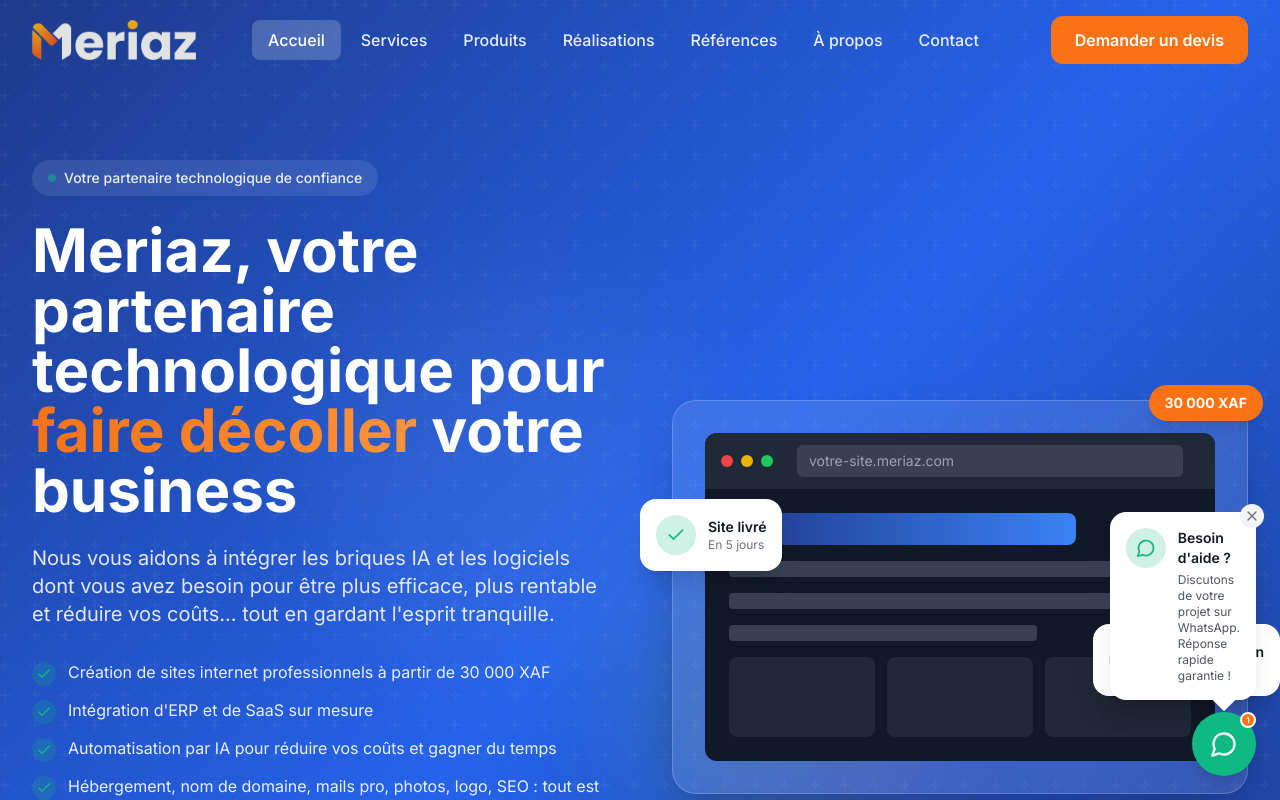
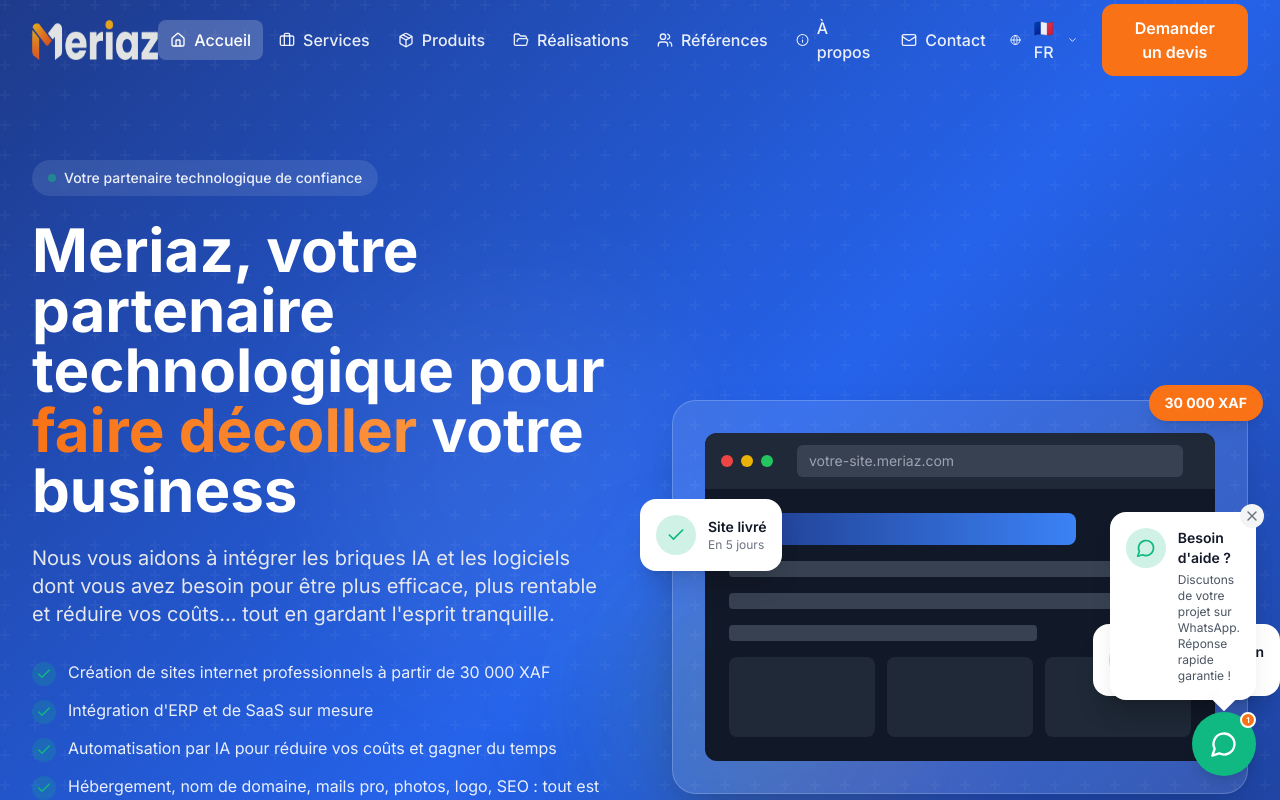
Before and after one commit to suzy289/meriaz-web, a Next.js app: page / in a window 1280 px wide. Shown: the top 800 px of the page. Built offline with nearby package versions, Linux system fonts and the light colour scheme.

Commit message:
Ajout icones navigation et selecteur de langue FR/EN dans le Header

```diff
--- a/src/components/layout/Header.tsx
+++ b/src/components/layout/Header.tsx
@@ -4,23 +4,42 @@
 import Image from 'next/image'
 import Link from 'next/link'
 import { usePathname } from 'next/navigation'
-import { Menu, X } from 'lucide-react'
+import {
+  Menu,
+  X,
+  Home,
+  Briefcase,
+  Package,
+  FolderOpen,
+  Users,
+  Info,
+  Mail,
+  Globe,
+  ChevronDown
+} from 'lucide-react'
 import { cn, scrollToSection } from '@/lib/utils'
 import Button from '@/components/ui/Button'
 
 const navItems = [
-  { label: 'Accueil', href: '/', isPage: true },
-  { label: 'Services', href: 'services', isPage: false },
-  { label: 'Produits', href: 'products', isPage: false },
-  { label: 'Réalisations', href: 'portfolio', isPage: false },
-  { label: 'Références', href: '/references', isPage: true },
-  { label: 'À propos', href: '/a-propos', isPage: true },
-  { label: 'Contact', href: '/contact', isPage: true },
+  { label: 'Accueil', labelEn: 'Home', href: '/', isPage: true, icon: Home },
+  { label: 'Services', labelEn: 'Services', href: 'services', isPage: false, icon: Briefcase },
+  { label: 'Produits', labelEn: 'Products', href: 'products', isPage: false, icon: Package },
+  { label: 'Réalisations', labelEn: 'Portfolio', href: 'portfolio', isPage: false, icon: FolderOpen },
+  { label: 'Références', labelEn: 'References', href: '/references', isPage: true, icon: Users },
+  { label: 'À propos', labelEn: 'About', href: '/a-propos', isPage: true, icon: Info },
+  { label: 'Contact', labelEn: 'Contact', href: '/contact', isPage: true, icon: Mail },
+]
+
+const languages = [
+  { code: 'fr', label: 'FR', fullLabel: 'Français', flag: '🇫🇷' },
+  { code: 'en', label: 'EN', fullLabel: 'English', flag: '🇬🇧' },
 ]
 
 export default function Header() {
   const [isScrolled, setIsScrolled] = useState(false)
   const [isMobileMenuOpen, setIsMobileMenuOpen] = useState(false)
+  const [isLangMenuOpen, setIsLangMenuOpen] = useState(false)
+  const [currentLang, setCurrentLang] = useState('fr')
   const pathname = usePathname()
   const isHomePage = pathname === '/'
 
@@ -32,6 +51,18 @@
     window.addEventListener('scroll', handleScroll)
     return () => window.removeEventListener('scroll', handleScroll)
   }, [])
+
+  // Close language menu when clicking outside
+  useEffect(() => {
+    const handleClickOutside = () => {
+      setIsLangMenuOpen(false)
+    }
+
+    if (isLangMenuOpen) {
+      document.addEventListener('click', handleClickOutside)
+      return () => document.removeEventListener('click', handleClickOutside)
+    }
+  }, [isLangMenuOpen])
 
   const handleNavClick = (item: typeof navItems[0]) => {
     if (item.isPage) {
@@ -52,6 +83,18 @@
     }
     return false
   }
+
+  const handleLangChange = (langCode: string) => {
+    setCurrentLang(langCode)
+    setIsLangMenuOpen(false)
+    // TODO: Implement actual language change logic
+  }
+
+  const getLabel = (item: typeof navItems[0]) => {
+    return currentLang === 'en' ? item.labelEn : item.label
+  }
+
+  const currentLanguage = languages.find(l => l.code === currentLang)
 
   // On non-home pages, header should always have white background
   const showWhiteBg = isScrolled || !isHomePage
@@ -87,13 +130,14 @@
 
           {/* Desktop Navigation */}
           <div className="hidden lg:flex items-center gap-1">
-            {navItems.map((item) => (
-              item.isPage ? (
+            {navItems.map((item) => {
+              const Icon = item.icon
+              return item.isPage ? (
                 <Link
                   key={item.href}
                   href={item.href}
                   className={cn(
-                    'px-4 py-2 rounded-lg font-medium transition-all duration-300 relative',
+                    'px-3 py-2 rounded-lg font-medium transition-all duration-300 relative flex items-center gap-2',
                     showWhiteBg
                       ? isActive(item)
                         ? 'text-primary bg-primary-50'
@@ -103,42 +147,113 @@
                         : 'text-white/90 hover:text-white hover:bg-white/10'
                   )}
                 >
-                  {item.label}
+                  <Icon className="w-4 h-4" />
+                  {getLabel(item)}
                 </Link>
               ) : (
                 <button
                   key={item.href}
                   onClick={() => handleNavClick(item)}
                   className={cn(
-                    'px-4 py-2 rounded-lg font-medium transition-all duration-300 relative',
+                    'px-3 py-2 rounded-lg font-medium transition-all duration-300 relative flex items-center gap-2',
                     showWhiteBg
                       ? 'text-gray-700 hover:text-primary hover:bg-gray-100'
                       : 'text-white/90 hover:text-white hover:bg-white/10'
                   )}
                 >
-                  {item.label}
+                  <Icon className="w-4 h-4" />
+                  {getLabel(item)}
                 </button>
               )
+            })}
+          </div>
+
+          {/* Right side: Language + CTA */}
+          <div className="hidden lg:flex items-center gap-3">
+            {/* Language Selector */}
+            <div className="relative">
+              <button
+                onClick={(e) => {
+                  e.stopPropagation()
+                  setIsLangMenuOpen(!isLangMenuOpen)
+                }}
+                className={cn(
+                  'flex items-center gap-2 px-3 py-2 rounded-lg font-medium transition-all duration-300',
+                  showWhiteBg
+                    ? 'text-gray-700 hover:text-primary hover:bg-gray-100'
+                    : 'text-white/90 hover:text-white hover:bg-white/10'
+                )}
+              >
+                <Globe className="w-4 h-4" />
+                <span>{currentLanguage?.flag} {currentLanguage?.label}</span>
+                <ChevronDown className={cn(
+                  "w-4 h-4 transition-transform duration-200",
+                  isLangMenuOpen && "rotate-180"
+                )} />
+              </button>
+
+              {/* Language Dropdown */}
+              <div
+                className={cn(
+                  'absolute top-full right-0 mt-2 bg-white rounded-xl shadow-xl border border-gray-100 overflow-hidden transition-all duration-200 min-w-[150px]',
+                  isLangMenuOpen
+                    ? 'opacity-100 translate-y-0 pointer-events-auto'
+                    : 'opacity-0 -translate-y-2 pointer-events-none'
+                )}
+              >
+                {languages.map((lang) => (
+                  <button
+                    key={lang.code}
+                    onClick={(e) => {
+                      e.stopPropagation()
+                      handleLangChange(lang.code)
+                    }}
+                    className={cn(
+                      'w-full flex items-center gap-3 px-4 py-3 text-left transition-colors',
+                      currentLang === lang.code
+                        ? 'bg-primary-50 text-primary font-medium'
+                        : 'text-gray-700 hover:bg-gray-50'
+                    )}
+                  >
+                    <span className="text-lg">{lang.flag}</span>
+                    <span>{lang.fullLabel}</span>
+                  </button>
                 ))}
+              </div>
             </div>
 
             {/* CTA Button */}
-          <div className="hidden lg:block">
             <Link href="/contact">
               <Button
                 variant="primary"
                 size="md"
               >
-                Demander un devis
+                {currentLang === 'en' ? 'Get a quote' : 'Demander un devis'}
               </Button>
             </Link>
           </div>
+
+          {/* Mobile: Language + Menu Button */}
+          <div className="flex lg:hidden items-center gap-2">
+            {/* Mobile Language Toggle */}
+            <button
+              onClick={() => setCurrentLang(currentLang === 'fr' ? 'en' : 'fr')}
+              className={cn(
+                'flex items-center gap-1 px-2 py-2 rounded-lg font-medium transition-colors text-sm',
+                showWhiteBg
+                  ? 'text-gray-700 hover:bg-gray-100'
+                  : 'text-white hover:bg-white/10'
+              )}
+            >
+              <span>{currentLanguage?.flag}</span>
+              <span>{currentLanguage?.label}</span>
+            </button>
 
             {/* Mobile Menu Button */}
             <button
               onClick={() => setIsMobileMenuOpen(!isMobileMenuOpen)}
               className={cn(
-              'lg:hidden p-2 rounded-lg transition-colors',
+                'p-2 rounded-lg transition-colors',
                 showWhiteBg
                   ? 'text-gray-900 hover:bg-gray-100'
                   : 'text-white hover:bg-white/10'
@@ -151,6 +266,7 @@
                 <Menu className="w-6 h-6" />
               )}
             </button>
+          </div>
         </nav>
       </div>
 
@@ -165,39 +281,67 @@
       >
         <div className="container-custom py-6">
           <div className="flex flex-col gap-2">
-            {navItems.map((item) => (
-              item.isPage ? (
+            {navItems.map((item) => {
+              const Icon = item.icon
+              return item.isPage ? (
                 <Link
                   key={item.href}
                   href={item.href}
                   onClick={() => setIsMobileMenuOpen(false)}
                   className={cn(
-                    'px-4 py-3 rounded-xl font-medium text-left transition-all duration-200',
+                    'px-4 py-3 rounded-xl font-medium text-left transition-all duration-200 flex items-center gap-3',
                     isActive(item)
                       ? 'text-primary bg-primary-50'
                       : 'text-gray-700 hover:text-primary hover:bg-gray-50'
                   )}
                 >
-                  {item.label}
+                  <Icon className="w-5 h-5" />
+                  {getLabel(item)}
                 </Link>
               ) : (
                 <button
                   key={item.href}
                   onClick={() => handleNavClick(item)}
-                  className="px-4 py-3 rounded-xl font-medium text-left transition-all duration-200 text-gray-700 hover:text-primary hover:bg-gray-50"
+                  className="px-4 py-3 rounded-xl font-medium text-left transition-all duration-200 text-gray-700 hover:text-primary hover:bg-gray-50 flex items-center gap-3"
                 >
-                  {item.label}
+                  <Icon className="w-5 h-5" />
+                  {getLabel(item)}
                 </button>
               )
+            })}
+
+            {/* Mobile Language Selector */}
+            <div className="pt-4 border-t border-gray-200 mt-2">
+              <p className="px-4 text-sm text-gray-500 mb-2">
+                {currentLang === 'en' ? 'Language' : 'Langue'}
+              </p>
+              <div className="flex gap-2 px-4">
+                {languages.map((lang) => (
+                  <button
+                    key={lang.code}
+                    onClick={() => handleLangChange(lang.code)}
+                    className={cn(
+                      'flex items-center gap-2 px-4 py-2 rounded-lg transition-colors flex-1 justify-center',
+                      currentLang === lang.code
+                        ? 'bg-primary text-white font-medium'
+                        : 'bg-gray-100 text-gray-700 hover:bg-gray-200'
+                    )}
+                  >
+                    <span>{lang.flag}</span>
+                    <span>{lang.label}</span>
+                  </button>
                 ))}
-            <div className="pt-4 border-t border-gray-200 mt-2">
+              </div>
+            </div>
+
+            <div className="pt-4">
               <Link href="/contact" onClick={() => setIsMobileMenuOpen(false)}>
                 <Button
                   variant="primary"
                   size="lg"
                   className="w-full"
                 >
-                  Demander un devis
+                  {currentLang === 'en' ? 'Get a quote' : 'Demander un devis'}
                 </Button>
               </Link>
             </div>
```
Lines whose indentation alone changed are shown as unchanged.
